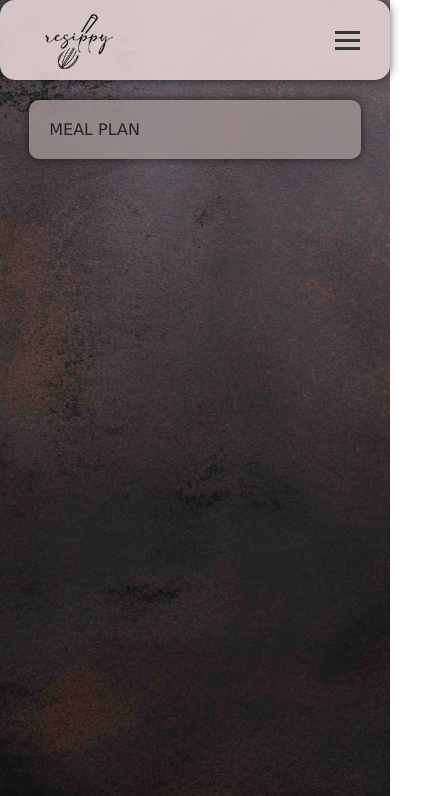
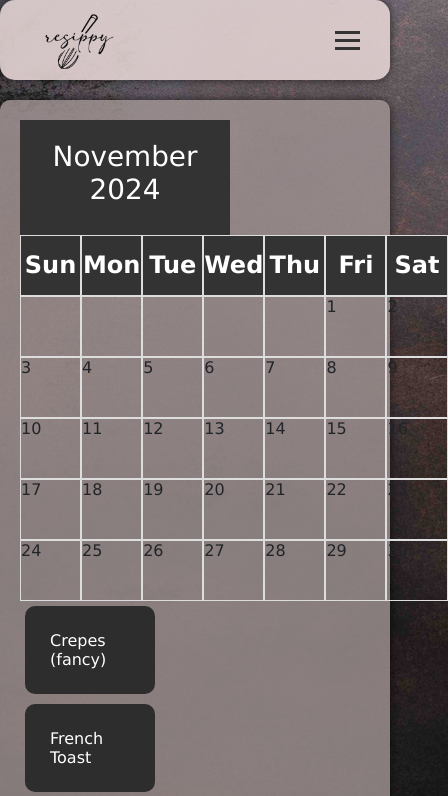
Before and after one commit to MaxArkilz/startup, a React (Vite) app: page /mealplan in a window 390 px wide. Shown: the top 796 px of the page, 448 px wide, since content can reach past the window. Built offline with nearby package versions, Linux system fonts and the light colour scheme.

Commit message:
last minute changes

```diff
--- a/src/app.css
+++ b/src/app.css
@@ -116,6 +116,14 @@ nav ul li {
 
 @media (max-width: 900px) {
 
+    main{
+        width: 100%;
+        background-color: #a39595cc;
+        padding: 0px;
+        margin-bottom: 0px;
+        border-radius: 10px;
+        box-shadow: 0 0 10px #000000a6;
+    }
     .menuIcon{
         display: block;
         margin-right: 20px;
--- /dev/null
+++ b/src/mealPlan/calendarPop.jsx
@@ -0,0 +1,54 @@
+import React, { useEffect, useState } from "react";
+
+function Calendar() {
+    const [month, setMonth] = useState("");
+    const [year, setYear] = useState(0);
+    const [calendarDays, setCalendarDays] = useState([]);
+
+    useEffect(() => {
+        const today = new Date();
+        const monthName = today.toLocaleString("default", {month: "long"});
+        const yearNumber = today.getFullYear();
+
+        setMonth(monthName);
+        setYear(yearNumber);
+
+        const firstDayOfMonth = new Date(yearNumber, today.getMonth(), 1).getDay();
+        const daysInMonth = new Date(yearNumber, today.getMonth() + 1, 0).getDate();
+
+        const daysArray = [];
+        for (let i = 0; i < firstDayOfMonth; i++) {
+            daysArray.push("");
+        }
+        for (let day = 1; day <= daysInMonth; day++) {
+            daysArray.push(day);
+        }
+
+        setCalendarDays(daysArray);
+    }, []);
+
+return (
+    <div className="calendar">
+      <div className="calendarHeader">
+        <h1>{`${month} ${year}`}</h1>
+      </div>
+      <div className="calendarGrid">
+        <div className="day">Sun</div>
+        <div className="day">Mon</div>
+        <div className="day">Tue</div>
+        <div className="day">Wed</div>
+        <div className="day">Thu</div>
+        <div className="day">Fri</div>
+        <div className="day">Sat</div>
+
+        {calendarDays.map((day, index) => (
+          <div key={index} className="date">
+            {day}
+          </div>
+        ))}
+      </div>
+    </div>
+  );
+}
+
+export default Calendar;
--- /dev/null
+++ b/src/mealPlan/mealStyle.css
@@ -0,0 +1,65 @@
+.calendarMain {
+    display: flex;
+    gap: 20px;
+    padding: 20px;
+}
+
+.calendarDiv {
+    flex: 1;
+    max-width: 60%;
+}
+
+.recipeDiv {
+    flex: 1;
+    max-width: 40%;
+    list-style: none;
+}
+
+.recipeDiv li {
+    padding: 10px;
+    background-color: #2d2d2d;
+    border-radius: 10px;
+    margin: 5px;
+    color: white;
+    display: inline-block;
+}
+
+.calendarHeader {
+    text-align: center;
+    padding: 20px;
+    background-color: #333;
+    color: white;
+}
+
+.calendarGrid {
+    display: grid;
+    grid-template-columns: repeat(7, 1fr);
+    grid-template-rows: repeat(6, 1fr);
+}
+
+.day, .calendarGrid div {
+    display: flex;
+    border: 1px solid #ddd;
+    aspect-ratio: 1;
+}
+
+.day {
+    align-items: center;
+    justify-content: center;
+    background-color: #333;
+    color: white;
+    font-weight: bold;
+    font-size: 1.5em;
+}
+
+.calendarGrid div:hover {
+    background-color: #b1aaaa;
+    cursor: pointer;
+}
+
+@media (max-width: 900px) {
+
+    .calendarMain{
+        display: block;
+    }
+}
--- a/src/mealPlan/mealplan.jsx
+++ b/src/mealPlan/mealplan.jsx
@@ -1,9 +1,22 @@
 import React from 'react';
+import "./mealStyle.css";
+import Calendar from './calendarPop';
+import recipes from '../cookbook/recipes/recipe';
 
 export function MealPlan() {
   return (
-    <main>
-      <div>MEAL PLAN</div>
+    <main className='calendarMain'>
+
+        <div className='calendarDiv'>
+          <Calendar />
+        </div>
+        <div className='recipeDiv'>
+        {recipes.map((recipe, index) => (
+              <li key={index} onClick={() => setSelectedRecipe(recipe)}>
+                <li>{recipe.name}</li>
+              </li>
+            ))}
+        </div>
     </main>
   );
 }
--- /dev/null
+++ b/src/shopping/shopStyle.css
@@ -0,0 +1,27 @@
+.checklist {
+    display: flex;
+    justify-content: space-between;
+    padding: 20px;
+}
+
+.column {
+    width: 45%;
+}
+
+input[type="checkbox"] {
+    margin-right: 10px;
+}
+
+label {
+    display: block;
+    padding: 8px 0;
+    font-size: 16px;
+    line-height: 1.5;
+}
+
+.checklist label {
+    background-color: #b1aaaa;
+    padding: 8px;
+    border-radius: 5px;
+    box-shadow: 1px 1px 3px rgba(0, 0, 0, 0.1);
+}
--- a/src/shopping/shopping.jsx
+++ b/src/shopping/shopping.jsx
@@ -1,9 +1,64 @@
 import React from 'react';
+import './shopStyle.css';
 
 export function Shopping() {
   return (
     <main>
-      <div>SHOPPING LIST</div>
-    </main>
+      <div className="checklist">
+      <div className="column">
+        <h4>Meat</h4>
+        <label><input type="checkbox" /> 2 lbs. chicken</label><br />
+        <label><input type="checkbox" /> 2 lb. stew beef</label><br />
+
+        <h4>Dairy</h4>
+        <label><input type="checkbox" /> 1 cup cheese</label><br />
+        <label><input type="checkbox" /> 1/2 cup cheese, shredded</label><br />
+        <label><input type="checkbox" /> 1/2 cup sour cream</label><br />
+        <label><input type="checkbox" /> 1 TBSP butter</label><br />
+        <label><input type="checkbox" /> 2 TBSP butter</label><br />
+
+        <h4>Spices</h4>
+        <label><input type="checkbox" /> 1 TBSP chili powder</label><br />
+        <label><input type="checkbox" /> 1 1/2 tsp salt</label><br />
+        <label><input type="checkbox" /> 1 tsp cumin, garlic powder, onion powder</label><br />
+        <label><input type="checkbox" /> 1/2 tsp paprika, oregano, pepper, chipotle powder</label><br />
+        <label><input type="checkbox" /> 1/2 tsp cumin</label><br />
+        <label><input type="checkbox" /> 1/2 tsp salt, pepper</label><br />
+        <label><input type="checkbox" /> 1/3 tsp garlic salt, pepper</label><br />
+        <label><input type="checkbox" /> 2 bay leaves</label><br />
+        <label><input type="checkbox" /> 2 tsp rosemary</label><br />
+
+        <h4>Canned Goods</h4>
+        <label><input type="checkbox" /> 1 can black beans</label><br />
+        <label><input type="checkbox" /> 1 can diced green chiles (4 oz)</label><br />
+        <label><input type="checkbox" /> 1 can diced tomatoes (14 oz)</label><br />
+        <label><input type="checkbox" /> 2 TBSP tomato paste</label><br />
+      </div>
+
+      <div className="column">
+        <h4>Produce</h4>
+        <label><input type="checkbox" /> 1 onion, diced</label><br />
+        <label><input type="checkbox" /> 3 cloves garlic, minced</label><br />
+        <label><input type="checkbox" /> 4 carrots, sliced</label><br />
+        <label><input type="checkbox" /> 1 lb yukon gold potatoes</label><br />
+        <label><input type="checkbox" /> 1 cup frozen peas</label><br />
+
+        <h4>Grains and Carbs</h4>
+        <label><input type="checkbox" /> 2 cups white rice</label><br />
+        <label><input type="checkbox" /> 6 burrito tortillas</label><br />
+
+        <h4>Other</h4>
+        <label><input type="checkbox" /> 1 TBSP olive oil</label><br />
+        <label><input type="checkbox" /> 2 TBSP olive oil</label><br />
+        <label><input type="checkbox" /> 1 tsp liquid smoke</label><br />
+        <label><input type="checkbox" /> 3 TBSP flour</label><br />
+        <label><input type="checkbox" /> 2 cups chicken broth</label><br />
+        <label><input type="checkbox" /> 1 TBSP red wine vinegar</label><br />
+        <label><input type="checkbox" /> 4 cups beef broth</label><br />
+        <label><input type="checkbox" /> 2 tsp beef bouillon</label><br />
+        <label><input type="checkbox" /> 1 1/2 TBSP worcestershire</label><br />
+      </div>
+    </div>
+  </main>
   );
 }
```
Also changed, not shown: 2 other files (tests, documents, lock files or other folders).
